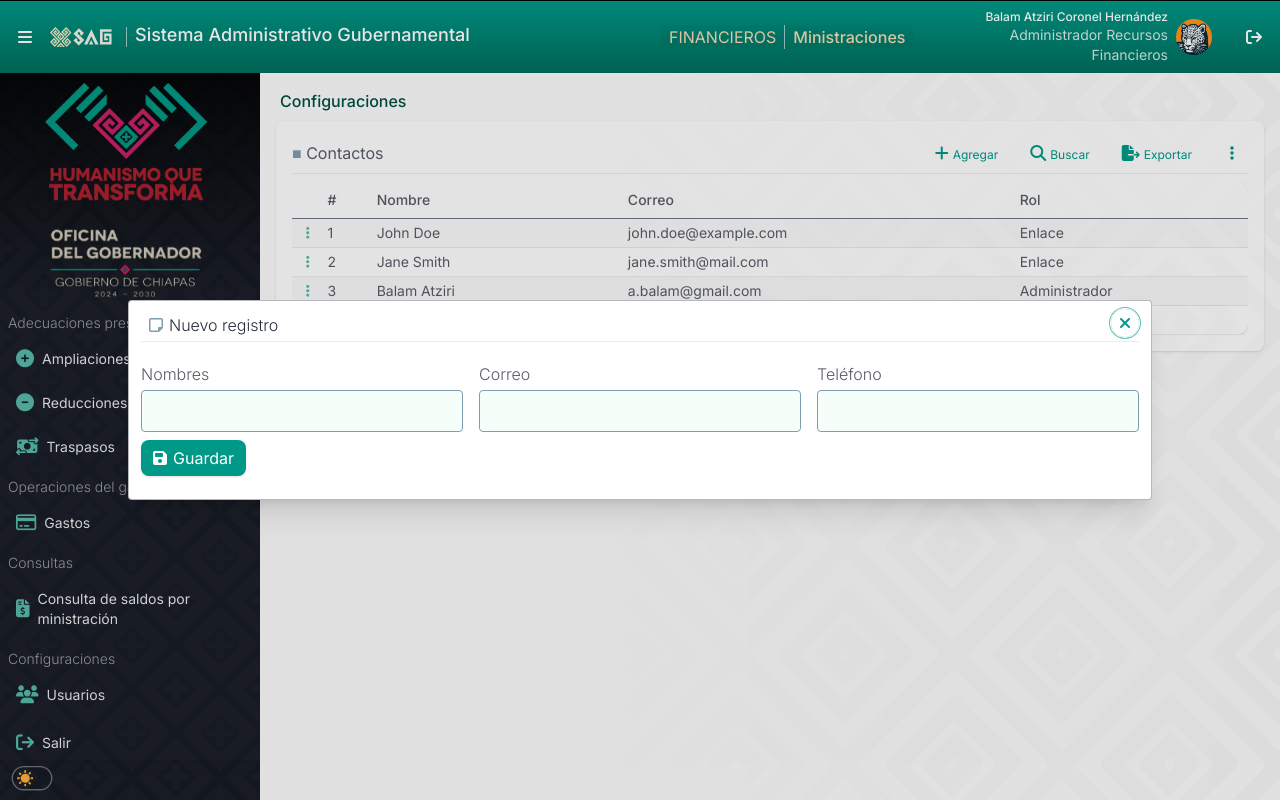
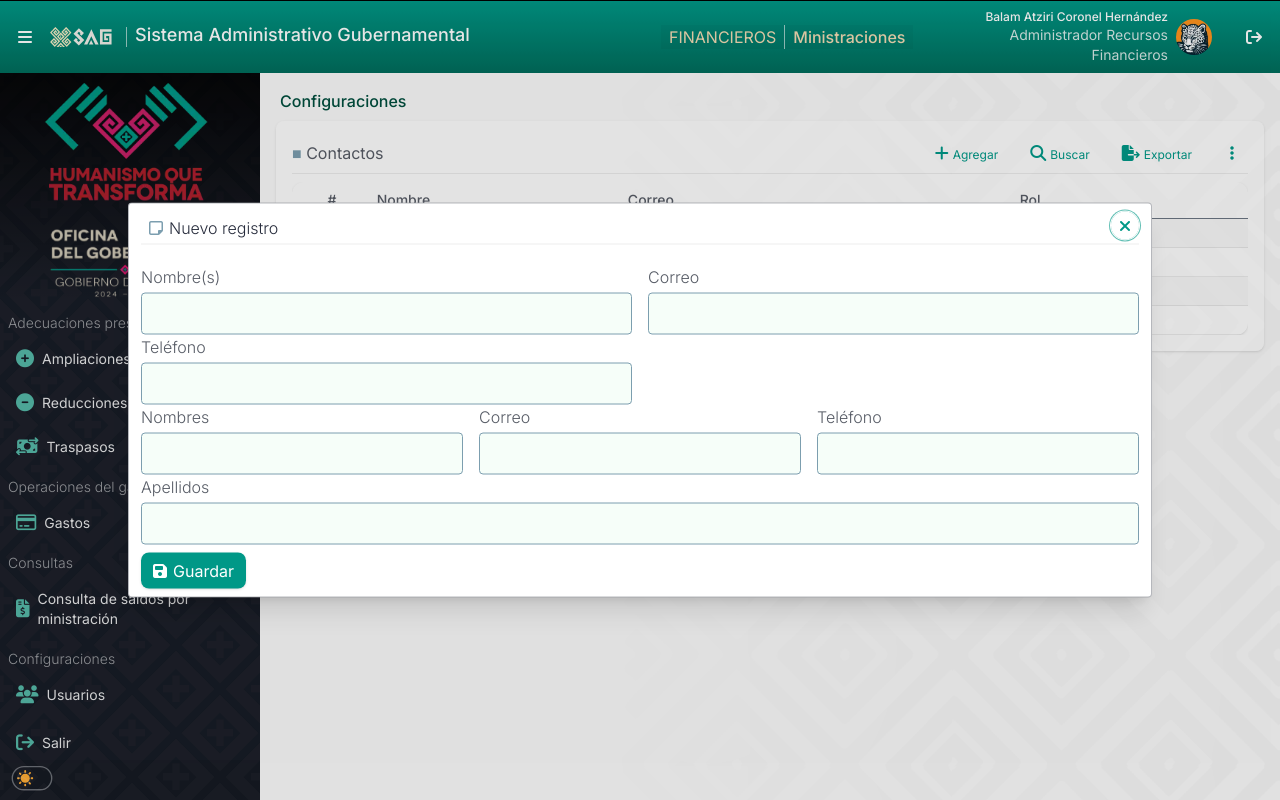
Before and after one commit to maquio369/sag_dev, a Next.js app in the folder ministraciones/: page /contactos in a window 1280 px wide. Both pictures are taken after a click on the button "Agregar". Built offline with nearby package versions, Linux system fonts and the light colour scheme.

Commit message:
feat: 2 columns form style added (grid2cols)

```diff
--- a/ministraciones/src/app/(dashboard)/contactos/ContactosForm.tsx
+++ b/ministraciones/src/app/(dashboard)/contactos/ContactosForm.tsx
@@ -88,6 +88,48 @@ const ContactosForm = ({ isOpen, onClose, onSubmit, type }: CrudProps) => {
         //onSubmit={handleSubmit} action={formAction}
       >
         <form onSubmit={handleSubmit} className="">
+          <div className="grid2cols">
+            <div>
+              <label htmlFor="nombres" className="lbl">
+                Nombre(s)
+              </label>
+              <input
+                type="text"
+                id="nombres"
+                name="nombres"
+                className="w-full"
+                value={formData ? formData.nombres : ""}
+                onChange={handleChange}
+                autoFocus
+              />
+            </div>
+            <div>
+              <label htmlFor="correo" className="lbl">
+                Correo
+              </label>
+              <input
+                type="email"
+                id="correo"
+                name="correo"
+                className="w-full"
+                onChange={handleChange}
+              />
+            </div>
+            <div>
+              <label htmlFor="telefono" className="lbl">
+                Teléfono
+              </label>
+              <input
+                type="text"
+                id="telefono"
+                name="telefono"
+                className="w-full"
+                onChange={handleChange}
+              />
+            </div>
+          </div>
+
+
           <div className="grid3cols">
             <div>
               <label htmlFor="nombres" className="lbl">
@@ -128,6 +170,25 @@ const ContactosForm = ({ isOpen, onClose, onSubmit, type }: CrudProps) => {
               />
             </div>
           </div>
+
+
+<div className="">
+            <div>
+              <label htmlFor="nombres" className="lbl">
+                Apellidos
+              </label>
+              <input
+                type="text"
+                id="nombres"
+                name="nombres"
+                className="w-full"
+                value={formData ? formData.nombres : ""}
+                onChange={handleChange}
+              />
+            </div>
+          </div>
+
+
           <div className="form-row">
             <SubmitBtn.Save />
             {state.success && <p>{state.message}</p>}
--- a/ministraciones/src/app/globals.css
+++ b/ministraciones/src/app/globals.css
@@ -137,6 +137,10 @@ input[type="button"] {
 .grid3cols{
   @apply grid grid-cols-1 sm:grid-cols-2 xl:grid-cols-3 gap-x-4;
 }
+
+.grid2cols{
+  @apply grid grid-cols-1 sm:grid-cols-1 xl:grid-cols-2 gap-x-4;
+}
 /*
 .modal::backdrop {
   background: hsl(0 0% 0% / 50%);
```
